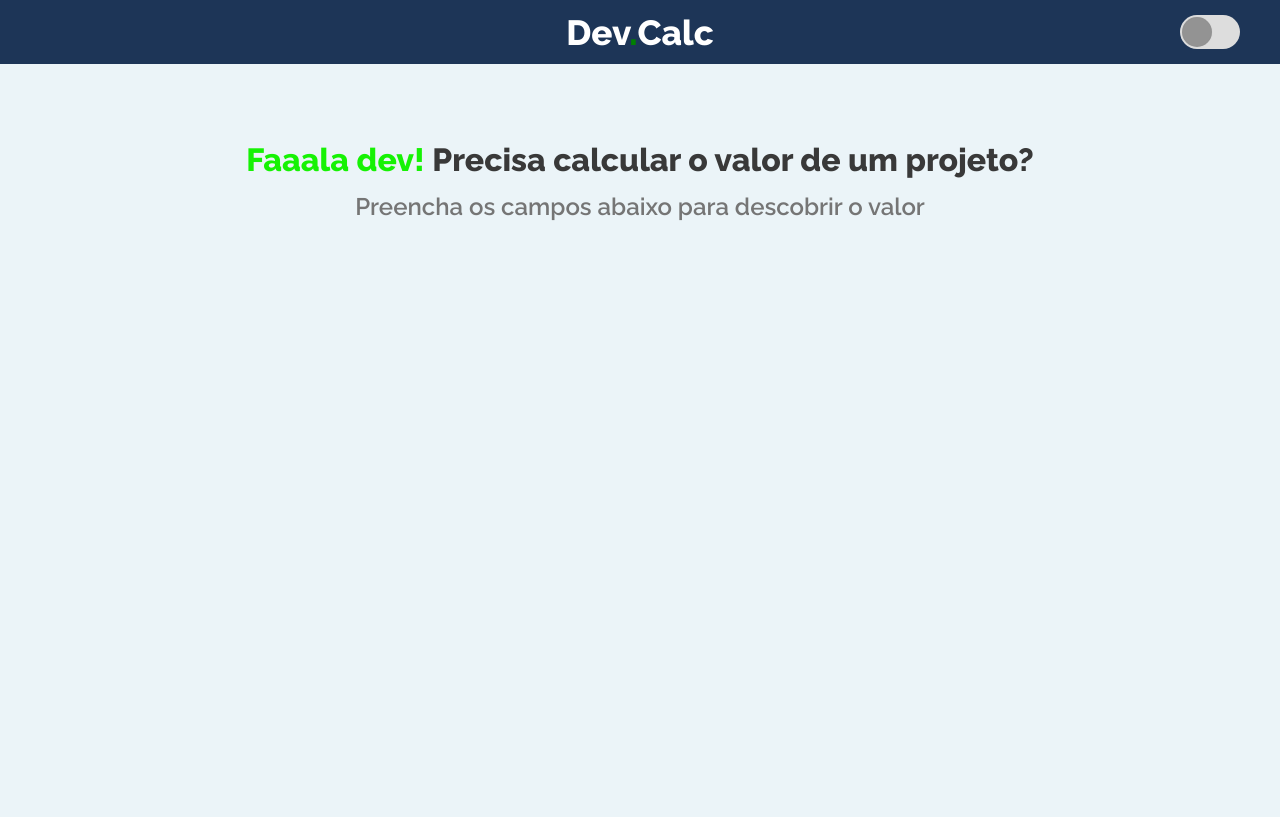
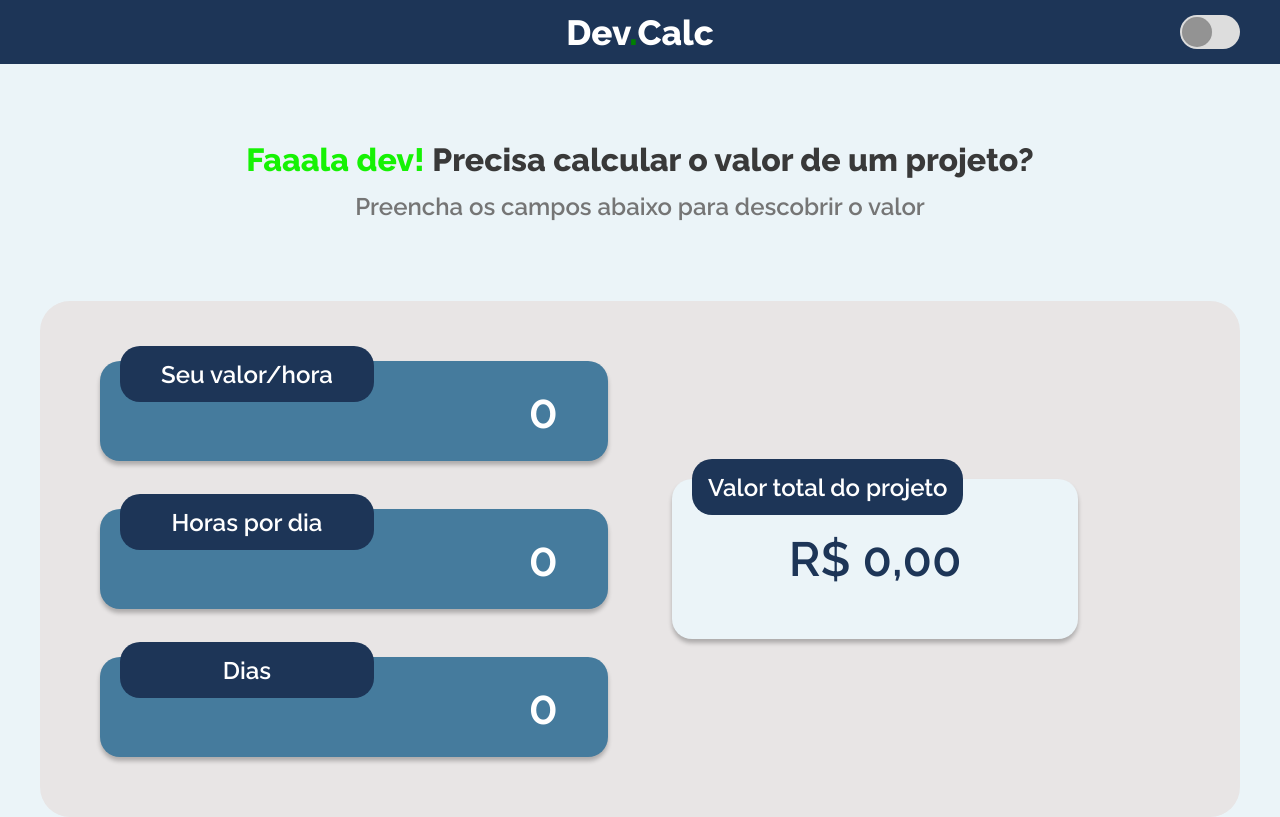
Before and after one commit to bduarte10/Dev.Calc, a React (Vite) app: page / in a window 1280 px wide. Built offline with nearby package versions, Linux system fonts and the light colour scheme.

Commit message:
calculator logic

```diff
--- a/src/App.tsx
+++ b/src/App.tsx
@@ -1,5 +1,6 @@
 import { useState } from 'react'
 import { ThemeProvider } from 'styled-components'
+import { Calculator } from './components/Calculator'
 import Header from './components/Header'
 import { Introduction } from './components/Introduction'
 
@@ -16,7 +17,7 @@ function App() {
     <ThemeProvider theme={isDarkMode ? darkTheme : lightTheme}>
       <Header toggleDarkMode={toggleDarkMode} />
       <Introduction />
-      {/* <Calculadora/> */}
+      <Calculator isDarkMode={isDarkMode} />
       <GlobalStyle />
     </ThemeProvider>
   )
--- /dev/null
+++ b/src/components/Calculator/index.tsx
@@ -0,0 +1,87 @@
+import { useState } from 'react'
+import {
+  Dias,
+  FormContainer,
+  HorasDia,
+  InputDiv,
+  InputResult,
+  InputsContainer,
+  Result,
+  ResultContainer,
+  ValorHora,
+} from './styles'
+
+interface CalcProps {
+  isDarkMode: boolean
+}
+export const Calculator = (props: CalcProps) => {
+  const [valorHora, setValorHora] = useState(0)
+  const [valorHoraDia, setValorHoraDia] = useState(0)
+  const [valorDia, setValorDia] = useState(0)
+
+  const handleValorHoraChange = (
+    event: React.ChangeEvent<HTMLInputElement>
+  ) => {
+    const value = parseInt(event.target.value)
+    value >= 0 ? setValorHora(value) : setValorHora(0)
+  }
+
+  const handleHoraDiaChange = (event: React.ChangeEvent<HTMLInputElement>) => {
+    const value = parseInt(event.target.value)
+    value >= 0 ? setValorHoraDia(value) : setValorHoraDia(0)
+  }
+  const handleDiaChange = (event: React.ChangeEvent<HTMLInputElement>) => {
+    const value = parseInt(event.target.value)
+    value >= 0 ? setValorDia(value) : setValorDia(0)
+  }
+  const resultValue = valorHora * valorHoraDia * valorDia
+  const FormatedResult = new Intl.NumberFormat('pt-BR', {
+    style: 'currency',
+    currency: 'BRL',
+  }).format(resultValue)
+  return (
+    <FormContainer>
+      <InputsContainer>
+        <InputDiv>
+          <label htmlFor="valorHora">Seu valor/hora</label>
+          <ValorHora
+            id="valorHora"
+            type="text"
+            value={valorHora}
+            onChange={handleValorHoraChange}
+          />
+        </InputDiv>
+        <InputDiv>
+          <label htmlFor="horaDia">Horas por dia</label>
+          <HorasDia
+            id="horaDia"
+            type="text"
+            value={valorHoraDia}
+            onChange={handleHoraDiaChange}
+          />
+        </InputDiv>
+        <InputDiv>
+          <label htmlFor="dias">Dias</label>
+          <Dias
+            id="dias"
+            type="text"
+            value={valorDia}
+            onChange={handleDiaChange}
+          />
+        </InputDiv>
+      </InputsContainer>
+
+      <ResultContainer>
+        <InputResult>
+          <label htmlFor="result">Valor total do projeto</label>
+          <Result
+            id="result"
+            readOnly
+            value={FormatedResult}
+            isDarkMode={props.isDarkMode}
+          />
+        </InputResult>
+      </ResultContainer>
+    </FormContainer>
+  )
+}
--- /dev/null
+++ b/src/components/Calculator/styles.ts
@@ -0,0 +1,134 @@
+import styled from 'styled-components'
+
+interface CalcProps {
+  isDarkMode: boolean
+}
+export const FormContainer = styled.form`
+  max-width: 1200px;
+  margin: 0 auto;
+  padding: 60px;
+  gap: 4rem;
+  border-radius: 30px;
+  background-color: ${(props) => props.theme.tertiary};
+  display: flex;
+  @media (max-width: 768px) {
+    flex-direction: column;
+    padding: 50px 20px;
+  }
+`
+export const InputsContainer = styled.div`
+  display: flex;
+  flex-direction: column;
+  justify-content: center;
+  align-items: center;
+  width: 100%;
+  gap: 3rem;
+  position: relative;
+`
+export const InputDiv = styled.div`
+  position: relative;
+  label {
+    position: absolute;
+    padding: 0.5rem;
+    left: 20px;
+    top: -15px;
+    height: 3.5rem;
+    border-radius: 20px;
+    background-color: yellow;
+    background-color: ${(props) => props.theme.primary};
+    color: white;
+    min-width: 50%;
+    display: flex;
+    justify-content: center;
+    align-items: center;
+    font-size: 1.5rem;
+  }
+`
+export const ValorHora = styled.input`
+  height: 5rem;
+  border: 0;
+  width: 100%;
+  max-width: 543px;
+  background: ${(props) => props.theme.secondary};
+  box-shadow: 0px 4px 4px rgba(0, 0, 0, 0.25);
+  border-radius: 20px;
+  text-align: right;
+  padding: 50px 50px;
+  font-family: 'Raleway', sans-serif;
+  font-size: 3rem;
+  font-weight: 600;
+  color: white;
+`
+export const HorasDia = styled.input`
+  height: 2.5rem;
+  border: 0;
+  background: ${(props) => props.theme.secondary};
+  width: 100%;
+  max-width: 543px;
+  box-shadow: 0px 4px 4px rgba(0, 0, 0, 0.25);
+  border-radius: 20px;
+  text-align: right;
+  padding: 50px 50px;
+  font-family: 'Raleway', sans-serif;
+  font-size: 3rem;
+  font-weight: 600;
+  color: white;
+`
+export const Dias = styled.input`
+  height: 2.5rem;
+  border: 0;
+  background: ${(props) => props.theme.secondary};
+  width: 100%;
+  max-width: 543px;
+  box-shadow: 0px 4px 4px rgba(0, 0, 0, 0.25);
+  border-radius: 20px;
+  text-align: right;
+  padding: 50px 50px;
+  font-family: 'Raleway', sans-serif;
+  font-size: 3rem;
+  font-weight: 600;
+  color: white;
+`
+
+export const ResultContainer = styled.div`
+  display: flex;
+  width: 100%;
+  flex-direction: column;
+  justify-content: center;
+  align-items: center;
+`
+export const InputResult = styled.div`
+  position: relative;
+  label {
+    position: absolute;
+    padding: 0.5rem 1rem;
+    top: -20px;
+    left: 20px;
+    height: 3.5rem;
+    border-radius: 20px;
+    background-color: yellow;
+    background-color: ${(props) => props.theme.primary};
+    color: white;
+    display: flex;
+    justify-content: center;
+    align-items: center;
+    font-size: 1.5rem;
+  }
+`
+export const Result = styled.input<CalcProps>`
+  background: ${(props) => (props.isDarkMode ? '#8A8A8A' : '#EBF4F8')};
+  width: 80%;
+  height: 10rem;
+  text-align: center;
+  border: 0;
+  padding: 50px 50px;
+  font-family: 'Raleway', sans-serif;
+  font-size: 3rem;
+  font-weight: 600;
+  color: ${(props) => (props.isDarkMode ? '#EBF4F8' : '#1D3557')};
+  box-shadow: 0px 4px 4px rgba(0, 0, 0, 0.25);
+  border-radius: 20px;
+  @media (max-width: 768px) {
+    width: 100%;
+  }
+`
--- a/src/components/ThemeSwitcher/styles.ts
+++ b/src/components/ThemeSwitcher/styles.ts
@@ -33,6 +33,6 @@ export const Span = styled.span<SpanProps>`
 
   /* Quando o input estiver checked, deslocar o span para a direita */
   input:checked + & {
-    left: calc(100% - 2px - 30px);
+    left: calc(100% - 32px);
   }
 `
```
